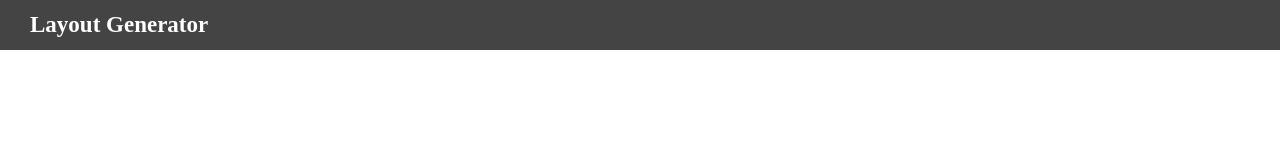
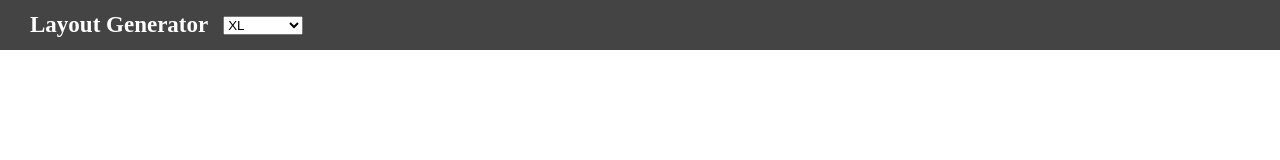
Before and after one commit to imganjgahi/Layout-Generator, a React app: page / in a window 1280 px wide. Shown: the top 160 px of the page. Built offline with nearby package versions, Linux system fonts and the light colour scheme.

Commit message:
dorpDown added in navbar

```diff
--- a/src/Components/Navbar/Navbar.tsx
+++ b/src/Components/Navbar/Navbar.tsx
@@ -10,6 +10,13 @@ export const Navbar = (props: IProps) => {
     return (
         <div className="navbar">
             <h1 className="title">Layout Generator</h1>
+            <select className="dropDown" onChange={(e) => {
+                console.log(e.target.value)
+            }}>
+                <option value="XL"> XL </option>
+                <option value="L"> L </option>
+                <option value="SM"> SM </option>
+            </select>
         </div>
     )
 }
--- a/src/Styles/Navbar.scss
+++ b/src/Styles/Navbar.scss
@@ -10,4 +10,7 @@
         margin: 0 15px;
         font-size: 23px;
     }
+    .dropDown {
+        width: 80px;
+    }
 }
```
